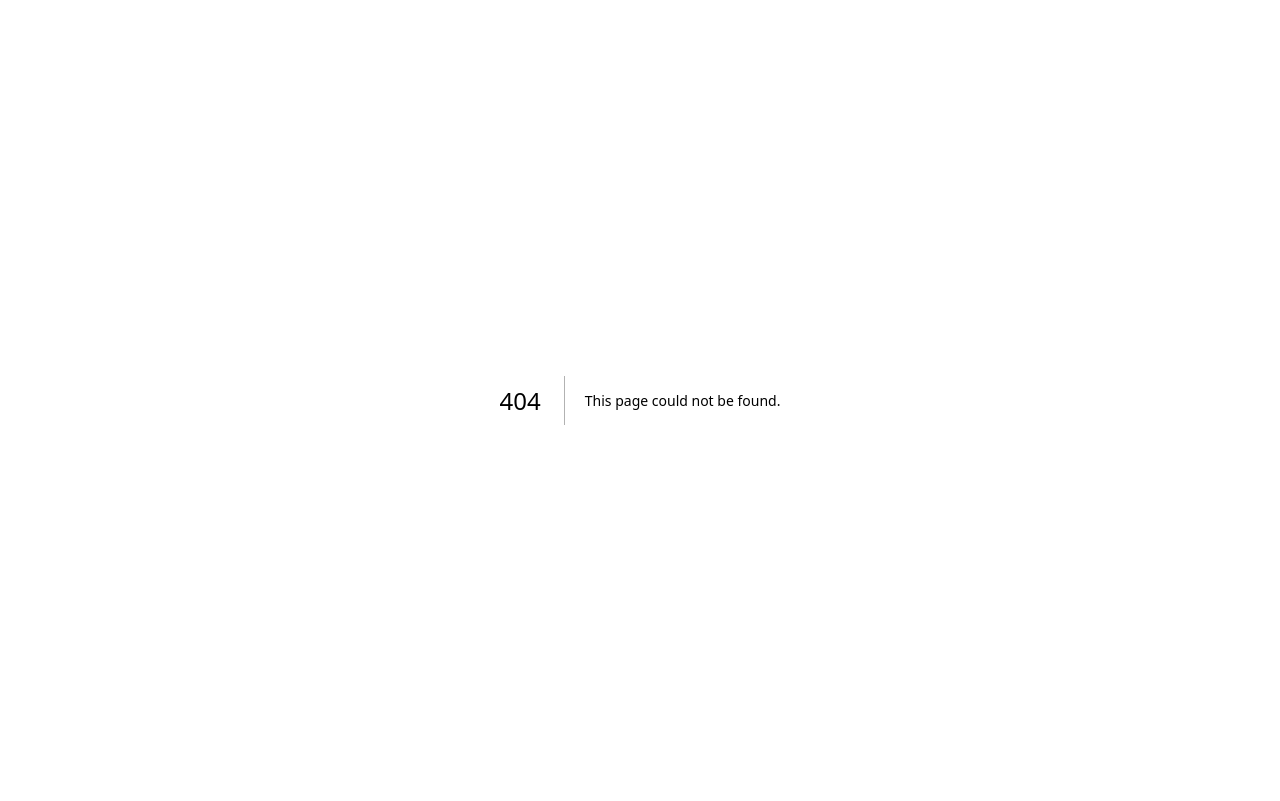
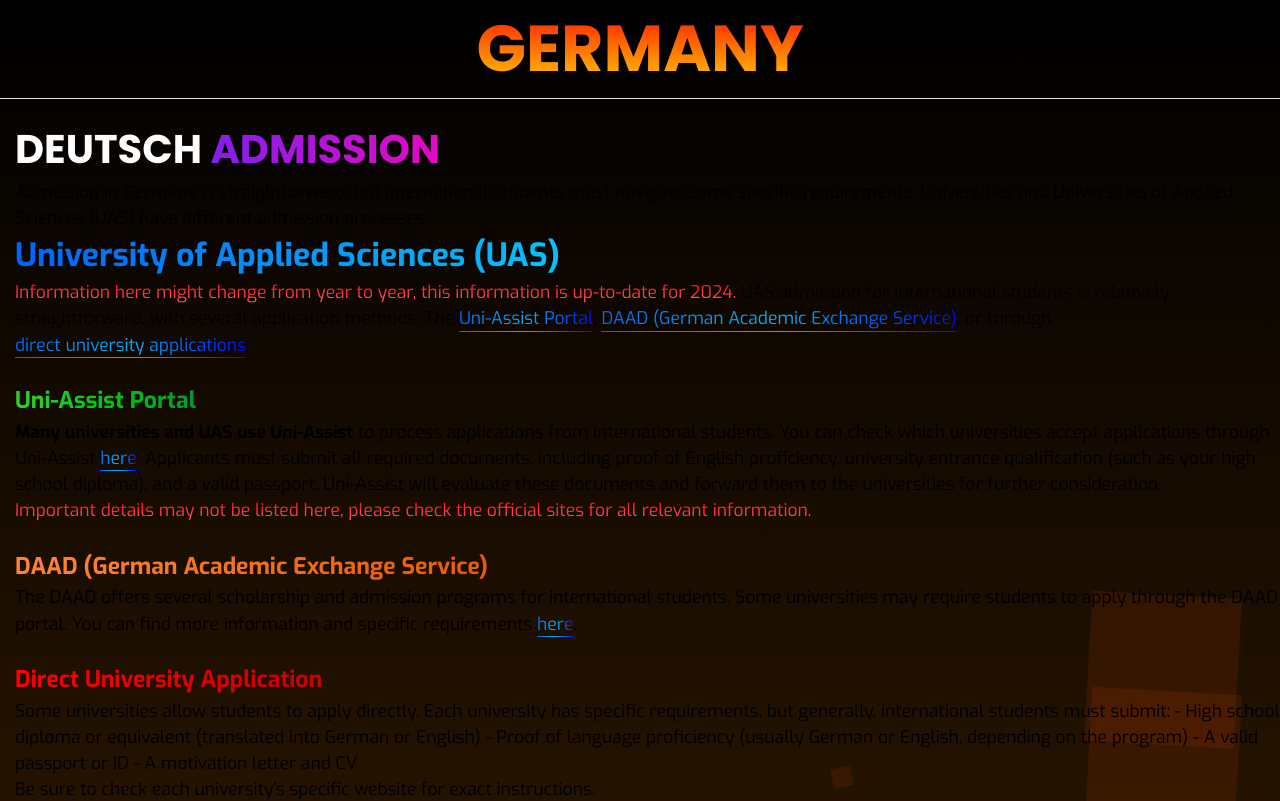
Before and after one commit to FaisalAbusharar/europe-university-info, a Next.js app: page /pages/admission/germany in a window 1280 px wide. Before the commit this address had no page. Shown: the top 801 px of the page. Built offline with nearby package versions, Linux system fonts and the light colour scheme.

Commit message:
admission page for germany completed

```diff
--- /dev/null
+++ b/src/app/pages/admission/germany/page.tsx
@@ -0,0 +1,78 @@
+import Admission from '../../../components/admission';
+import '../../../styles/countrypage.css'
+import ScrollTo from '../../../components/scrollFunction'
+
+
+const gradientStyleSpring = {
+    background: 'linear-gradient(to right, rgb(51, 204, 51), rgb(0, 204, 0), rgb(0, 153, 51))', WebkitBackgroundClip: 'text', backgroundClip: 'text', WebkitTextFillColor: 'transparent', color: 'transparent', display: 'inline-block',
+};
+
+const gradientStyleAutumn = {
+    background: 'linear-gradient(to right, rgb(255, 133, 51), rgb(230, 92, 0))', WebkitBackgroundClip: 'text', backgroundClip: 'text', WebkitTextFillColor: 'transparent', color: 'transparent', display: 'inline-block',
+};
+
+const gradientStyleRed = {
+    background: 'linear-gradient(to right, rgb(255, 0, 0), rgb(200, 0, 0))', WebkitBackgroundClip: 'text', backgroundClip: 'text', WebkitTextFillColor: 'transparent', color: 'transparent', display: 'inline-block',
+};
+
+
+const internationalAdmissionInformationText =
+<>
+    Admission in Germany is straightforward, but international students must navigate some specific requirements. Universities and Universities of Applied Sciences (UAS) have different admission processes.
+    <br/> <span id="subSubtitle"> <span id="gradientSubSub">University of Applied Sciences (UAS)</span></span> <br/>
+    <span id='warning'>Information here might change from year to year, this information is up-to-date for 2024.</span> UAS admission for international students is relatively straightforward, with several application methods:
+    The <a href='https://www.uni-assist.de/en/' id='hyperlink'>Uni-Assist Portal</a>, <a href='https://www.daad.de/en/' id='hyperlink'>DAAD (German Academic Exchange Service)</a>, or through <a href='https://www.study-in-germany.de/en/' id='hyperlink'>direct university applications</a>.
+    <br/><br/><a style={gradientStyleSpring} id='gradientSubSub'><span id='subsubSubtitle'>Uni-Assist Portal</span></a><br/>
+    <strong>Many universities and UAS use Uni-Assist</strong> to process applications from international students. You can check which universities accept applications through Uni-Assist <a href='https://www.uni-assist.de/en/what-we-do/uni-assist-online/' id='hyperlink'>here</a>.
+    Applicants must submit all required documents, including proof of English proficiency, university entrance qualification (such as your high school diploma), and a valid passport. Uni-Assist will evaluate these documents and forward them to the universities for further consideration.
+    <br/> <span id='warning'>Important details may not be listed here, please check the official sites for all relevant information.</span>
+    <br/><br/><a style={gradientStyleAutumn} id='gradientSubSub'><span id='subsubSubtitle'>DAAD (German Academic Exchange Service)</span></a><br/>
+    The DAAD offers several scholarship and admission programs for international students. Some universities may require students to apply through the DAAD portal. You can find more information and specific requirements <a href='https://www.daad.de/en/' id='hyperlink'>here</a>.
+    <br/><br/><a style={gradientStyleRed} id='gradientSubSub'><span id='subsubSubtitle'>Direct University Application</span></a><br/>
+    Some universities allow students to apply directly. Each university has specific requirements, but generally, international students must submit:
+    - High school diploma or equivalent (translated into German or English)
+    - Proof of language proficiency (usually German or English, depending on the program)
+    - A valid passport or ID
+    - A motivation letter and CV
+    <br/> Be sure to check each university's specific website for exact instructions.
+
+    <br/><br/><a id='gradientSubSub'><span id='subsubSubtitle'>Certificate-based Selection</span></a><br/>
+    Universities of Applied Sciences may admit students based on certificate-based selection, which considers your matriculation examination and vocational upper secondary qualification. Make sure to check the selection criteria on each program’s page.
+    <br/> Get more detailed information about this process <a href='https://www.study-in-germany.de/en/' id='hyperlink'>here</a>.
+</>
+
+
+const backgroundColorStyle = 'linear-gradient(to bottom, rgb(0, 0, 0), rgb(51, 26, 1))'
+const backgroundColorObjectStyle = [150, 50, 0]
+
+
+
+const Germany = () => {
+    const CountryInformation = {
+        countryName: "GERMANY",
+        countryNameOptional: "DEUTSCH",
+        internationalAdmissionInformation: internationalAdmissionInformationText,
+        footerInformation: "We always recommend verifying this information on official Government or University Websites. Don't rely on this information.",
+        titleColor1: "#fe0101",
+        titleColor2: "#ffe600",
+        backgroundColor: backgroundColorStyle,
+        backgroundColorObject: backgroundColorObjectStyle,
+        // optionalInformation: [
+        //     {title: <><span id="gradientSub">Deadline Information</span></>, description: optionalInformationImportantInfo},
+        // ],
+        internationalOptionalInformation: [],
+    }
+    return (
+        <div>
+            <Admission countryName={CountryInformation.countryName} countryNameOptional={CountryInformation.countryNameOptional}
+            internationalAdmissionInformation={CountryInformation.internationalAdmissionInformation}
+            footerInformation={CountryInformation.footerInformation} titleColor1={CountryInformation.titleColor1} titleColor2={CountryInformation.titleColor2}
+            // optionalInformation={CountryInformation.optionalInformation}
+            internationalOptionalInformation={CountryInformation.internationalOptionalInformation}
+            backgroundColor={CountryInformation.backgroundColor} backgroundColorObject={CountryInformation.backgroundColorObject}
+            ></Admission>
+        </div>
+    )
+}
+
+export default Germany;
--- a/src/app/pages/admission/page.tsx
+++ b/src/app/pages/admission/page.tsx
@@ -15,7 +15,7 @@
         <h1 id="titlePageCountry">ADMISSION</h1>
         <h2 id="Subtitle">How to apply to your <p id="gradientSub">European Country</p></h2>
           <div id="countryContainer" className="flex space-x-4 mb-8">
-            <Link href="/pages/countries/germany">
+            <Link href="/pages/admission/germany">
             <button className='button' id="gradientButtonTextGermany">Germany</button>
             </Link>
             <Link href="/pages/admission/finland">
```
